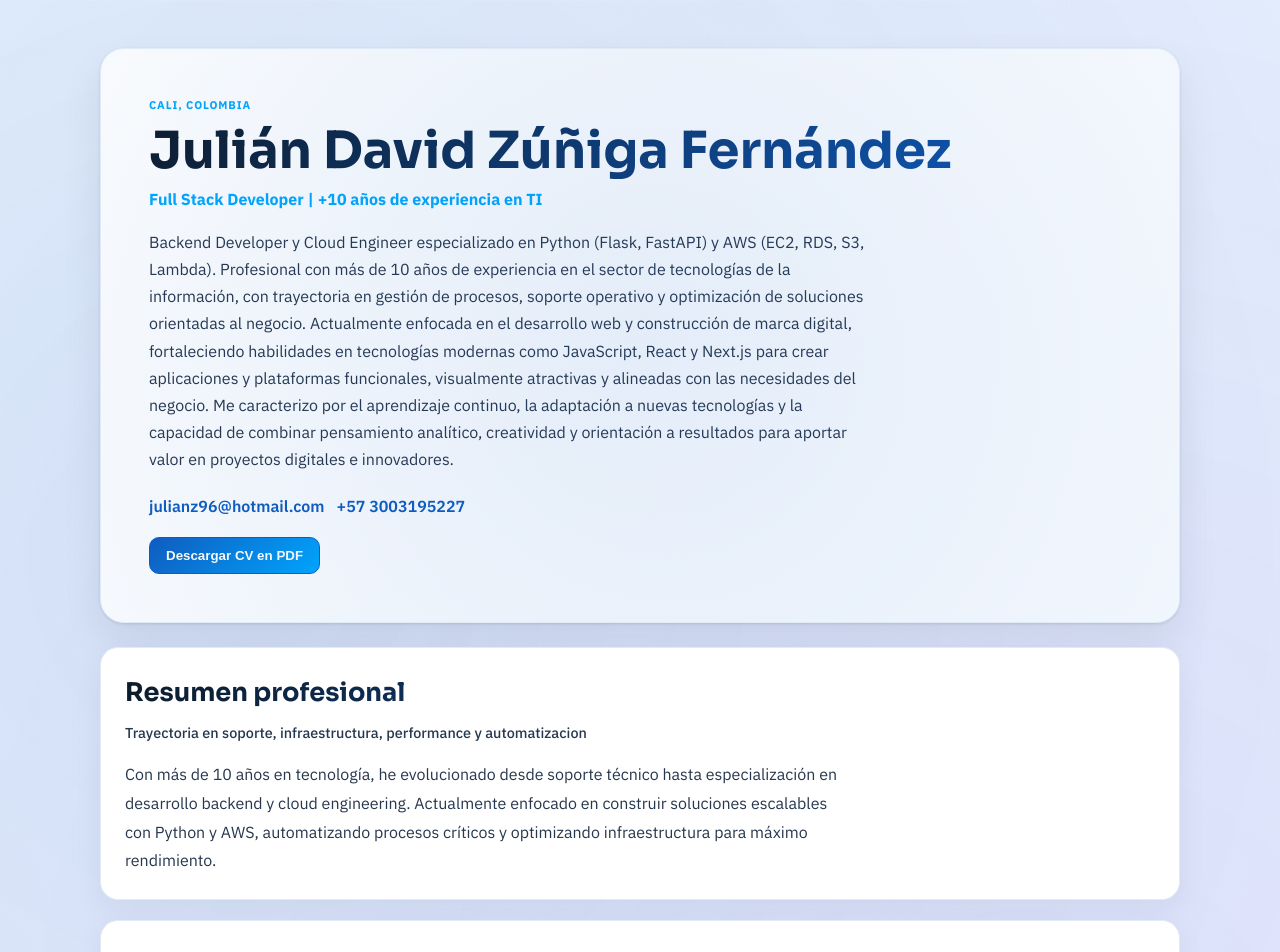
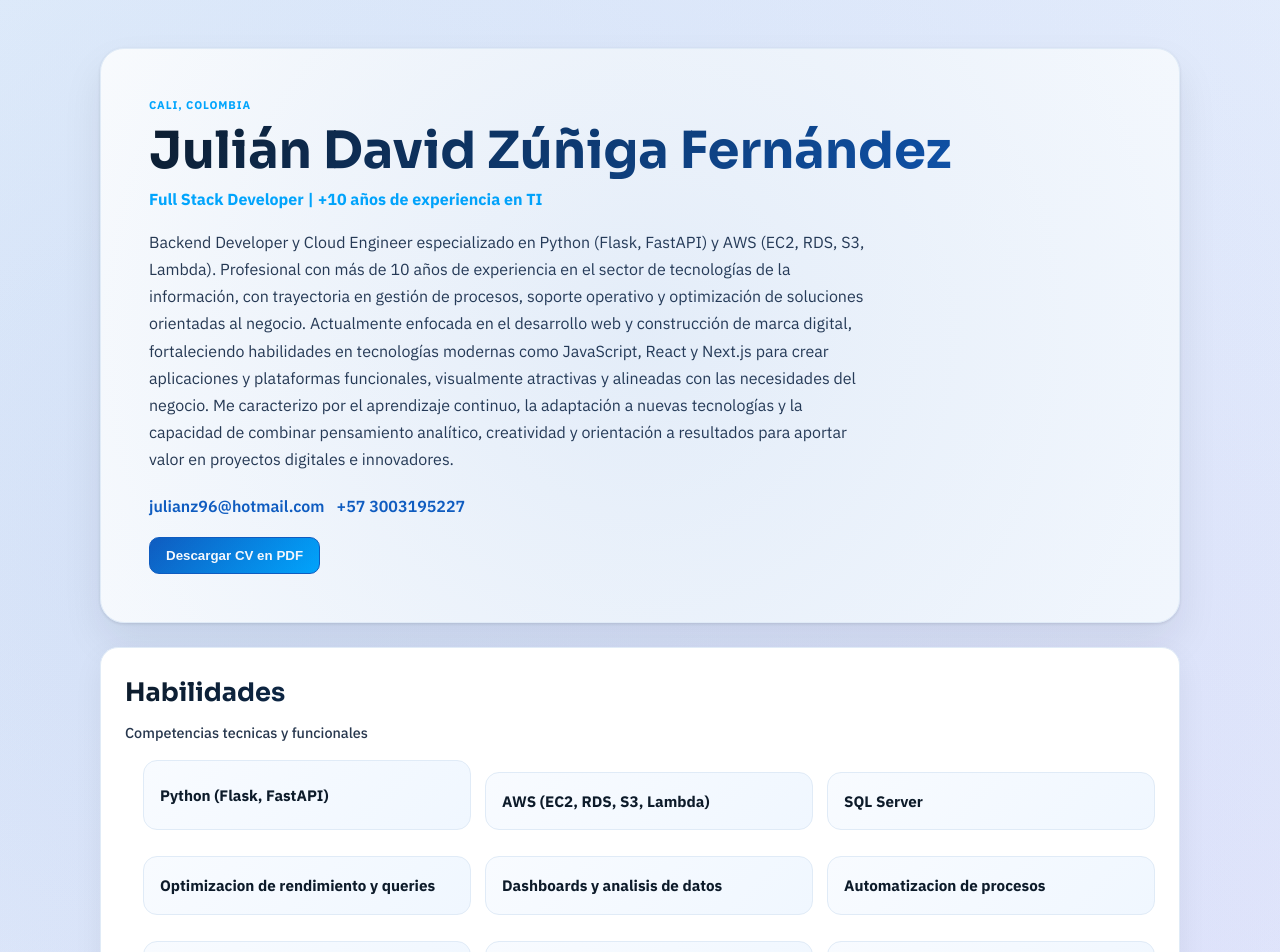
Before and after one commit to juzufer-svg/HV, a Next.js app: page / in a window 1280 px wide. Shown: the top 952 px of the page. Built offline with nearby package versions, Linux system fonts and the light colour scheme.

Commit message:
Eliminar seccion redundante de resumen profesional

```diff
--- a/pages/index.js
+++ b/pages/index.js
@@ -12,7 +12,6 @@ function Home() {
     personal,
     profile,
     skills,
-    summary,
     experience,
     education,
     certifications,
@@ -42,14 +41,6 @@ function Home() {
           <Hero personal={personal} profile={profile} />
 
           <div className={styles.contentGrid}>
-            <Section
-              id="resumen"
-              title="Resumen profesional"
-              subtitle="Trayectoria en soporte, infraestructura, performance y automatizacion"
-            >
-              <p>{summary}</p>
-            </Section>
-
             <Section id="habilidades" title="Habilidades" subtitle="Competencias tecnicas y funcionales">
               <SkillCloud skills={skills} />
             </Section>
```
